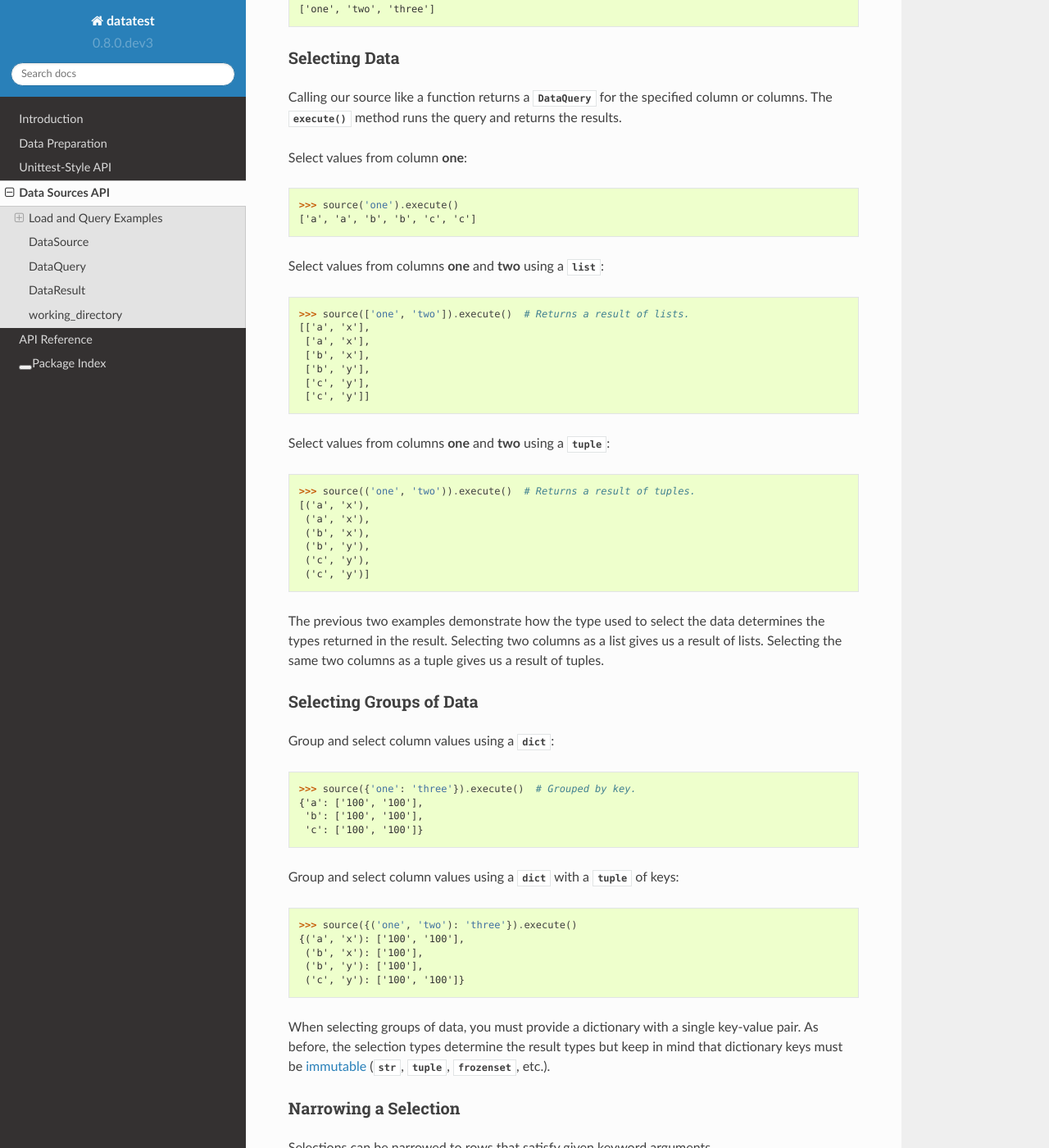
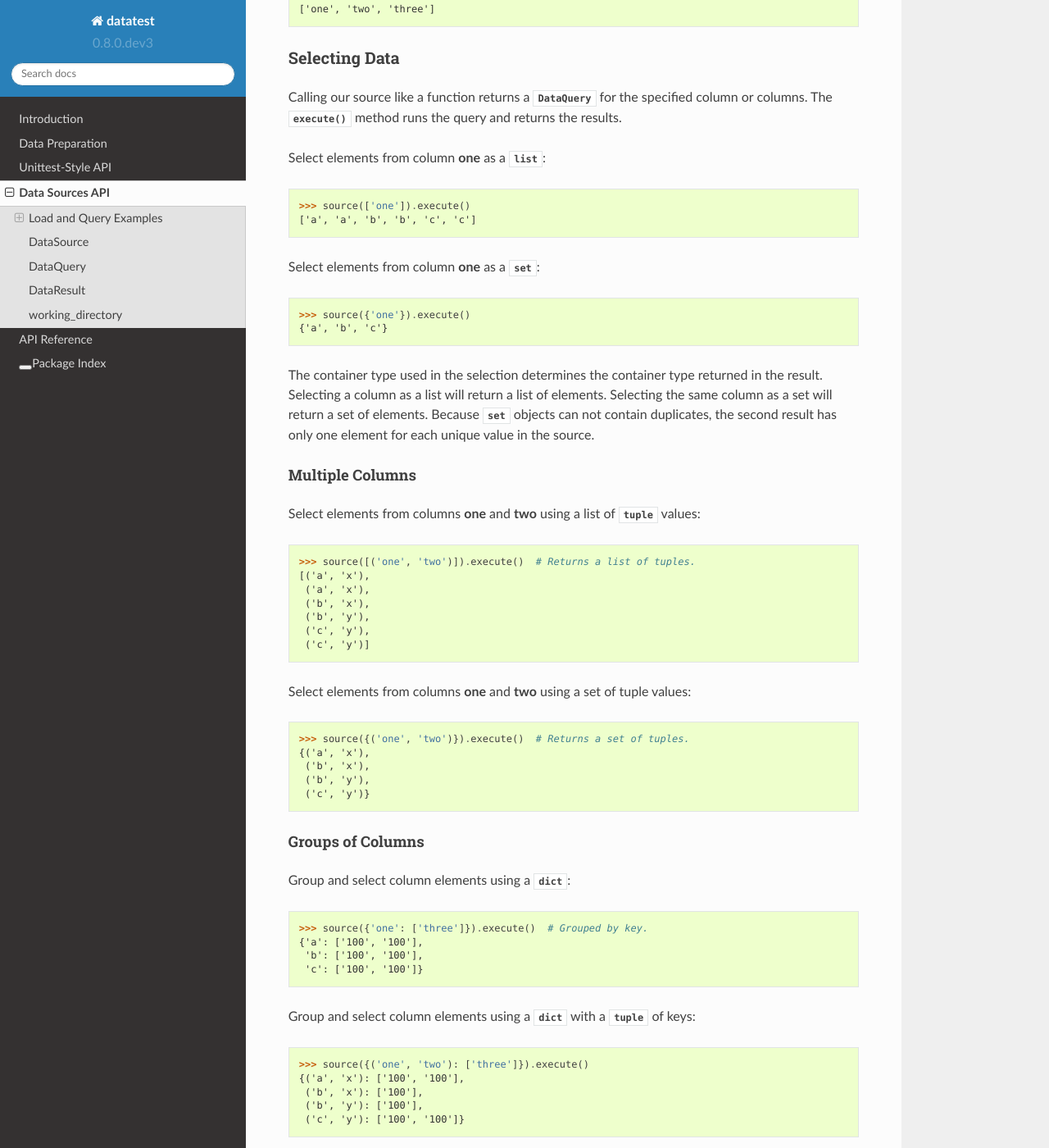
Before and after one commit to shawnbrown/datatest, a Sphinx documentation site: the page built from docs/data_sources.rst, in a window 1280 px wide and 1400 px high, scrolled down 949 px. Shown: the whole window at 82% size. Built offline with Sphinx 7.4.7 and the Read the Docs theme 2.0.0, drawn with Linux system fonts in a browser that asks for light colours; some of the changed text lies outside the part shown.

Commit message:
Update documentation examples to reflect new "select" syntax.

```diff
--- a/docs/data_sources.rst
+++ b/docs/data_sources.rst
@@ -68,26 +68,31 @@ for the specified column or columns. The :meth:`execute()
 <DataQuery.execute>` method runs the query and returns the
 results.
 
-Select values from column **one**::
+Select elements from column **one** as a :py:class:`list`::
 
-    >>> source('one').execute()
+    >>> source(['one']).execute()
     ['a', 'a', 'b', 'b', 'c', 'c']
 
-Select values from columns **one** and **two** using a
-:py:class:`list`::
+Select elements from column **one** as a :py:class:`set`::
 
-    >>> source(['one', 'two']).execute()  # Returns a result of lists.
-    [['a', 'x'],
-     ['a', 'x'],
-     ['b', 'x'],
-     ['b', 'y'],
-     ['c', 'y'],
-     ['c', 'y']]
+    >>> source({'one'}).execute()
+    {'a', 'b', 'c'}
 
-Select values from columns **one** and **two** using a
-:py:class:`tuple`::
+The container type used in the selection determines the container type
+returned in the result. Selecting a column as a list will return a
+list of elements. Selecting the same column as a set will return a set
+of elements. Because :py:class:`set` objects can not contain duplicates,
+the second result has only one element for each unique value in the
+source.
 
-    >>> source(('one', 'two')).execute()  # Returns a result of tuples.
+
+Multiple Columns
+----------------
+
+Select elements from columns **one** and **two** using a list of
+:py:class:`tuple` values::
+
+    >>> source([('one', 'two')]).execute()  # Returns a list of tuples.
     [('a', 'x'),
      ('a', 'x'),
      ('b', 'x'),
@@ -95,32 +100,36 @@ Select values from columns **one** and **two** using a
      ('c', 'y'),
      ('c', 'y')]
 
-The previous two examples demonstrate how the type used to select the
-data determines the types returned in the result. Selecting two columns
-as a list gives us a result of lists. Selecting the same two columns as
-a tuple gives us a result of tuples.
+Select elements from columns **one** and **two** using a set of tuple
+values::
+
+    >>> source({('one', 'two')}).execute()  # Returns a set of tuples.
+    {('a', 'x'),
+     ('b', 'x'),
+     ('b', 'y'),
+     ('c', 'y')}
 
 
-Selecting Groups of Data
-========================
+Groups of Columns
+-----------------
 
-Group and select column values using a :py:class:`dict`::
+Group and select column elements using a :py:class:`dict`::
 
-    >>> source({'one': 'three'}).execute()  # Grouped by key.
+    >>> source({'one': ['three']}).execute()  # Grouped by key.
     {'a': ['100', '100'],
      'b': ['100', '100'],
      'c': ['100', '100']}
 
-Group and select column values using a :py:class:`dict` with a
+Group and select column elements using a :py:class:`dict` with a
 :py:class:`tuple` of keys::
 
-    >>> source({('one', 'two'): 'three'}).execute()
+    >>> source({('one', 'two'): ['three']}).execute()
     {('a', 'x'): ['100', '100'],
      ('b', 'x'): ['100'],
      ('b', 'y'): ['100'],
      ('c', 'y'): ['100', '100']}
 
-When selecting groups of data, you must provide a dictionary with
+When selecting groups of elements, you must provide a dictionary with
 a single key-value pair. As before, the selection types determine the
 result types but keep in mind that dictionary keys must be `immutable
 <http://docs.python.org/3/glossary.html#term-immutable>`_
@@ -128,28 +137,28 @@ result types but keep in mind that dictionary keys must be `immutable
 
 
 Narrowing a Selection
-=====================
+---------------------
 
 Selections can be narrowed to rows that satisfy given keyword
 arguments.
 
 Narrow a selection to rows where column **two** equals "x"::
 
-    >>> source(('one', 'two'), two='x').execute()
+    >>> source([('one', 'two')], two='x').execute()
     [('a', 'x'),
      ('a', 'x'),
      ('b', 'x')]
 
 The keyword column does not have to be in the selected result::
 
-    >>> source('one', two='x').execute()
+    >>> source(['one'], two='x').execute()
     ['a',
      'a',
      'b']
 
 Narrow a selection to rows where column **one** equals "a" *or* "b"::
 
-    >>> source(('one', 'two'), one=['a', 'b']).execute()
+    >>> source([('one', 'two')], one=['a', 'b']).execute()
     [('a', 'x'),
      ('a', 'x'),
      ('b', 'x'),
@@ -158,7 +167,7 @@ Narrow a selection to rows where column **one** equals "a" *or* "b"::
 Narrow a selection to rows where column **one** equals "b" *and*
 column **two** equals "y"::
 
-    >>> source(('one', 'two'), one='b', two='y').execute()
+    >>> source([('one', 'two')], one='b', two='y').execute()
     [('b', 'y')]  # Only 1 row matches these keyword conditions.
 
 
@@ -167,13 +176,13 @@ Query Operations
 
 :meth:`Sum <DataQuery.sum>` the values from column **three**::
 
-    >>> source('three').sum().execute()
+    >>> source(['three']).sum().execute()
     600
 
 Group by column **one** and sum the values from column **three** (for
 each group)::
 
-    >>> source({'one': 'three'}).sum().execute()
+    >>> source({'one': ['three']}).sum().execute()
     {'a': 200,
      'b': 200,
      'c': 200}
@@ -181,7 +190,7 @@ each group)::
 Group by columns **one** and **two** and sum the values from column
 **three**::
 
-    >>> source({('one', 'two'): 'three'}).sum().execute()
+    >>> source({('one', 'two'): ['three']}).sum().execute()
     {('a', 'x'): 200,
      ('b', 'x'): 100,
      ('b', 'y'): 100,
@@ -189,20 +198,15 @@ Group by columns **one** and **two** and sum the values from column
 
 Select :meth:`distinct <DataQuery.distinct>` values::
 
-    >>> source('one').distinct().execute()
+    >>> source(['one']).distinct().execute()
     ['a', 'b', 'c']
-
-Select a :meth:`set <DataQuery.set>` of values::
-
-    >>> source('one').set().execute()
-    {'a', 'b', 'c'}
 
 :meth:`Map <DataQuery.map>` values with a function::
 
     >>> def uppercase(x):
     ...     return str(x).upper()
     ...
-    >>> source('one').map(uppercase).execute()
+    >>> source(['one']).map(uppercase).execute()
     ['A', 'A', 'B', 'B', 'C', 'C']
 
 :meth:`Reduce <DataQuery.reduce>` values with a function::
@@ -210,7 +214,7 @@ Select a :meth:`set <DataQuery.set>` of values::
     >>> def concatenate(x, y):
     ...     return '{0}{1}'.format(x, y)
     ...
-    >>> source('one').reduce(concatenate).execute()
+    >>> source(['one']).reduce(concatenate).execute()
     'aabbcc'
 
 :meth:`Filter <DataQuery.filter>` values with a function::
@@ -218,7 +222,7 @@ Select a :meth:`set <DataQuery.set>` of values::
     >>> def not_c(x):
     ...     return x != 'c'
     ...
-    >>> source('one').filter(not_c).execute()
+    >>> source(['one']).filter(not_c).execute()
     ['a', 'a', 'b', 'b']
 
 Multiple methods can be chained together:
@@ -229,7 +233,7 @@ Multiple methods can be chained together:
     >>> def concatenate(x, y):
     ...     return '{0}{1}'.format(x, y)
     ...
-    >>> source('one').map(uppercase).reduce(concatenate).execute()
+    >>> source(['one']).map(uppercase).reduce(concatenate).execute()
     'AABBCC'
 
 
```
Also changed, not shown: other parts of docs/data_sources.rst (+0 -2 lines).
